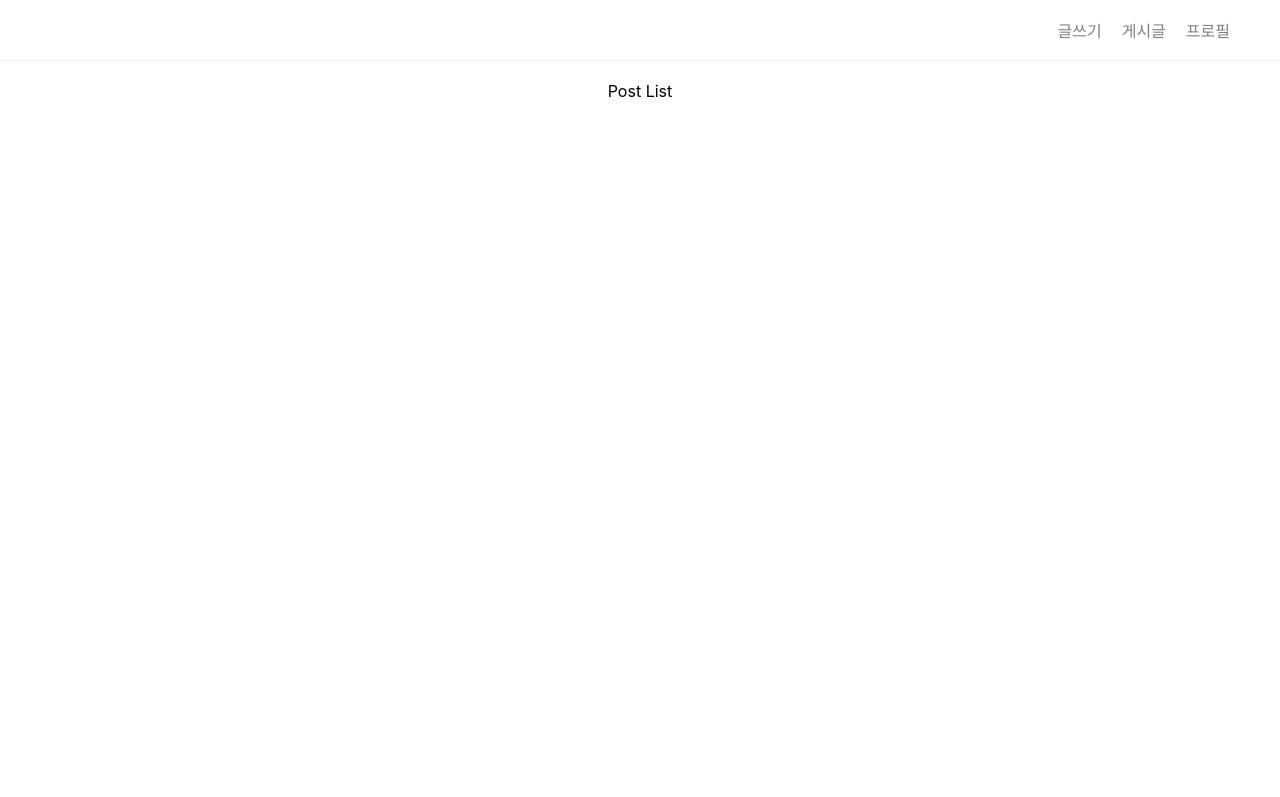
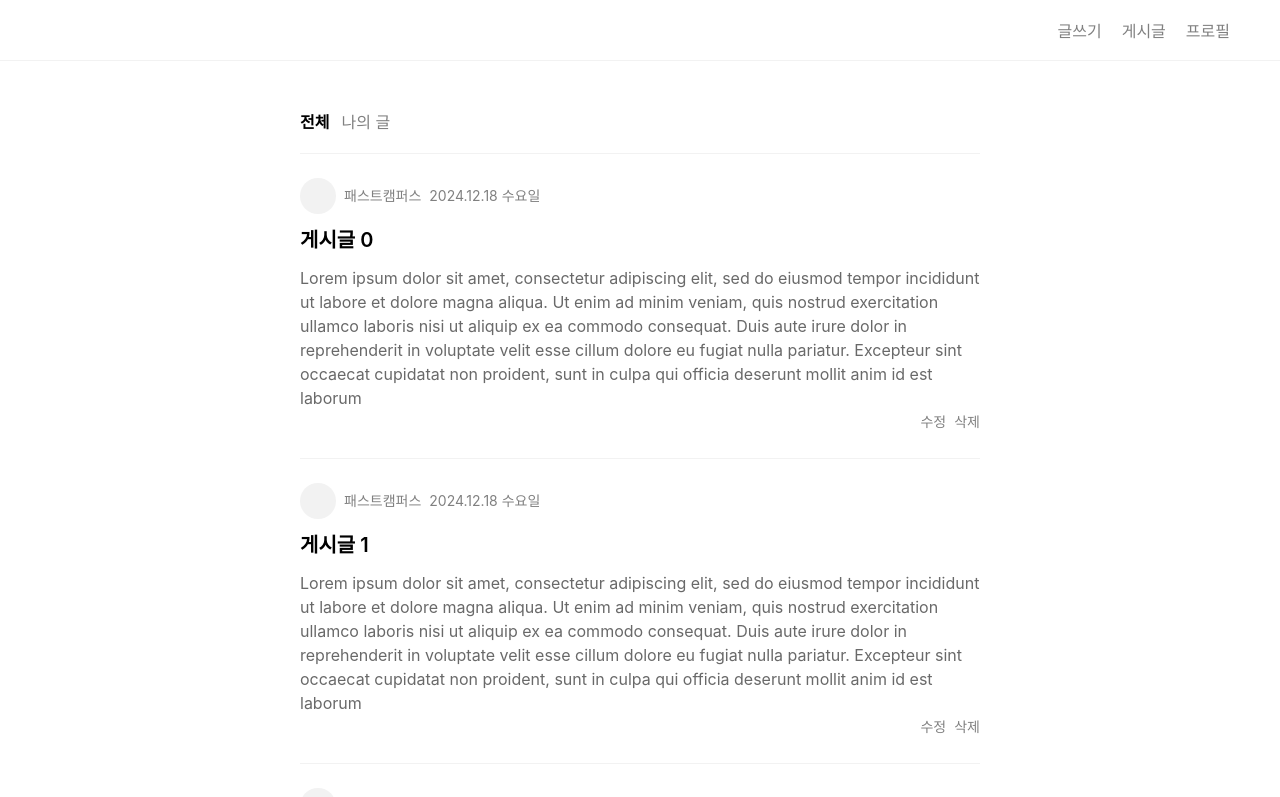
Before and after one commit to pro-soo/fastcampus-blog-app, a React (Create React App) app: page / in a window 1280 px wide. Shown: the top 797 px of the page. Built offline with nearby package versions, Linux system fonts and the light colour scheme.

Commit message:
post list 및 css 수정

```diff
--- a/src/index.css
+++ b/src/index.css
@@ -49,10 +49,99 @@
   gap: 20px;
 }
 
+footer a {
+  text-decoration: none;
+  color: gray;
+}
+
+footer a:focus,
+footer a:hover {
+  color: black;
+}
+
+/* post navigation */
+.post__navigation {
+  display: flex;
+  gap: 12px;
+  margin: 0 auto;
+  max-width: 680px;
+  font-size: 16px;
+  color: gray;
+  cursor: pointer;
+  padding: 48px 20px 0px 20px;
+}
+
+.post__navigation--active {
+  color: black;
+  font-weight: 600;
+}
+
 /* post list */
-
-.post-list {
+.post__list {
   min-height: 90vh;
   padding: 20px 40px;
   text-align: center;
+  max-width: 680px;
+  margin: 0 auto;
+  text-align: left;
+  line-height: 24px;
 }
+
+.post__box {
+  padding-top: 24px;
+  padding-bottom: 24px;
+  border-top: 1px solid #f2f2f2;
+}
+
+.post__profile-box {
+  display: flex;
+  gap: 8px;
+  font-size: 14px;
+  align-items: center;
+}
+
+.post__profile {
+  width: 36px;
+  height: 36px;
+  background-color: #f2f2f2;
+  border-radius: 50%;
+}
+
+.post__date,
+.post__author-name {
+  color: gray;
+}
+
+.post__title {
+  font-size: 20px;
+  font-weight: 600;
+  margin: 14px 0px;
+}
+
+.post__text {
+  color: dimgray;
+  font-size: 16px;
+}
+
+.post__list a {
+  text-decoration: none;
+  color: black;
+}
+
+.post__utils-box {
+  display: flex;
+  gap: 8px;
+  flex-direction: row-reverse;
+  font-size: 14px;
+  color: gray;
+}
+
+.post__delete:hover,
+.post__delete:focus {
+  color: black;
+}
+
+.post__edit:hover,
+.post__edit:focus {
+  color: black;
+}
--- a/src/pages/home/index.tsx
+++ b/src/pages/home/index.tsx
@@ -1,6 +1,6 @@
 import { Link } from "react-router-dom";
 
-export default function Home(){
+export default function Home() {
     return (
         <div>
             <header>
@@ -10,11 +10,35 @@
                     <Link to={"/profile"}>프로필</Link>
                 </div>
             </header>
-            <div className="post-list">Post List</div>
+            <div className="post__navigation">
+                <div className="post__navigation--active">전체</div>
+                <div>나의 글</div>
+            </div>
+            <div className="post__list">
+                {[...Array(10)].map((e, index) => (
+                    <div key={index} className="post__box">
+                        <Link to={`/posts/${index}`}>
+                            <div className="post__profile-box">
+                                <div className="post__profile" />
+                                <div className="post__author-name">패스트캠퍼스</div>
+                                <div className="post__date">2024.12.18 수요일</div>
+                            </div>
+                            <div className="post__title">게시글 {index}</div>
+                            <div className="post__text">
+                                Lorem ipsum dolor sit amet, consectetur adipiscing elit, sed do eiusmod tempor incididunt ut labore et dolore magna aliqua. Ut enim ad minim veniam, quis nostrud exercitation ullamco laboris nisi ut aliquip ex ea commodo consequat. Duis aute irure dolor in reprehenderit in voluptate velit esse cillum dolore eu fugiat nulla pariatur. Excepteur sint occaecat cupidatat non proident, sunt in culpa qui officia deserunt mollit anim id est laborum
+                            </div>
+                            <div className="post__utils-box">
+                                <div className="post__delete">삭제</div>
+                                <div className="post__edit">수정</div>
+                            </div>
+                        </Link>
+                    </div>
+                ))}
+            </div>
             <footer>
-                <div>Menu 1</div>
-                <div>Menu 2</div>
-                <div>Menu 3</div>
+                <Link to={"/posts/new"}>글쓰기</Link>
+                <Link to={"/posts"}>게시글</Link>
+                <Link to={"/profile"}>프로필</Link>
             </footer>
         </div>
     );
```
